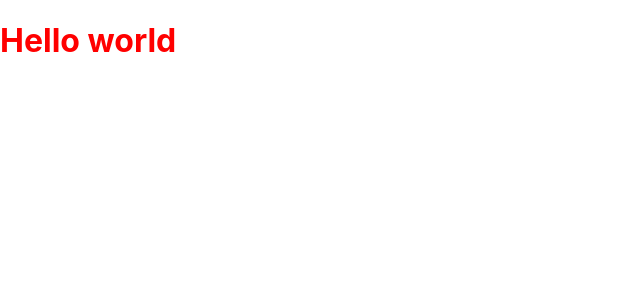
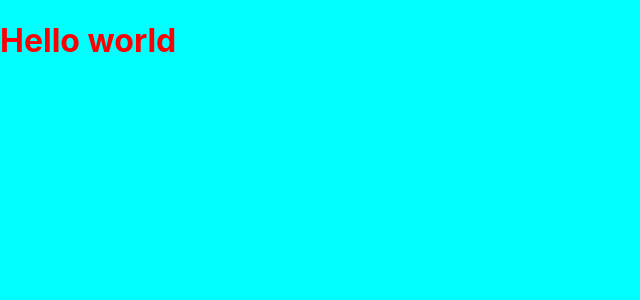
Before and after one commit to Shad-Islam/Fylo-dark-theme-landing-page, a React (Create React App) app: page / in a window 1280 px wide. Shown: the top 300 px of the page, without its empty margins (0-640 px from the left). Built offline with nearby package versions, Linux system fonts and the light colour scheme.

Commit message:
Add global style corectly

```diff
--- a/src/App.js
+++ b/src/App.js
@@ -1,8 +1,10 @@
 import Navbar from "./components/Navbar";
+import Global from "./components/styles/globalStyle";
 
 function App() {
   return (
     <>
+      <Global />
       <Navbar />
     </>
   );
--- /dev/null
+++ b/src/components/styles/globalStyle.js
@@ -0,0 +1,12 @@
+import { createGlobalStyle } from "styled-components";
+
+const Global = createGlobalStyle`
+body{
+background-color: aqua;
+height: 100vh;
+width: 100%;
+}
+
+`;
+
+export default Global;
```
